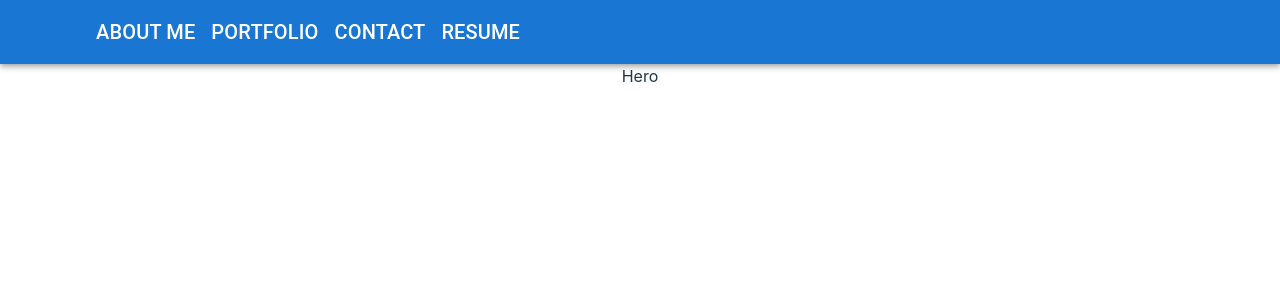
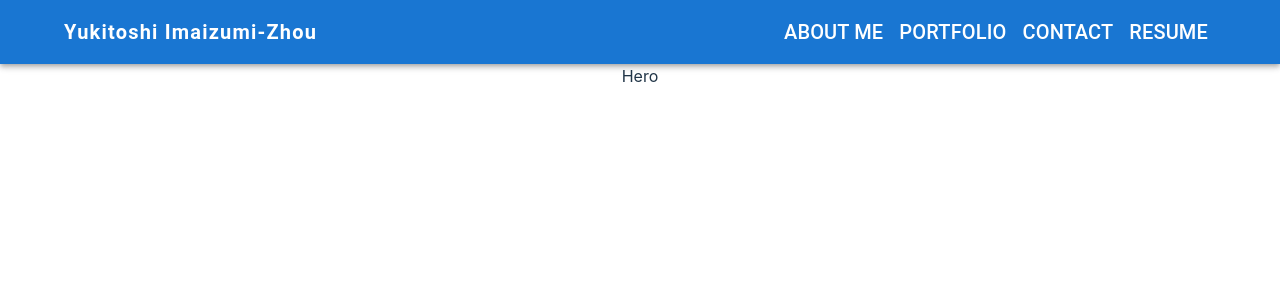
Before and after one commit to Yukitoshi12345/React-Portfolio, a React (Vite) app: page / in a window 1280 px wide. Shown: the top 300 px of the page. Built offline with nearby package versions, Linux system fonts and the light colour scheme.

Commit message:
nav bar pretty well done for now

```diff
--- a/src/components/Header.jsx
+++ b/src/components/Header.jsx
@@ -4,6 +4,8 @@ import Toolbar from "@mui/material/Toolbar";
 import Typography from "@mui/material/Typography";
 import Button from "@mui/material/Button";
 import Container from "@mui/material/Container";
+import Box from "@mui/material/Box";
+import Grid from "@mui/material/Grid";
 
 function Header() {
   const menuList = [
@@ -27,13 +29,29 @@ function Header() {
 
   return (
     <AppBar position="static">
-      <Container>
-        <Toolbar>
-          {menuList.map((item) => (
-            <Button key={item.id} color="inherit">
-              <Typography variant="h6">{item.title}</Typography>
-            </Button>
-          ))}
+      <Container maxWidth="lg">
+        <Toolbar disableGutters>
+          <Grid container alignItems="center" justifyContent="space-between">
+            <Grid item>
+              <Typography
+                variant="h6"
+                noWrap
+                component="div"
+                sx={{ fontWeight: "bold", letterSpacing: 1.2 }}
+              >
+                Yukitoshi Imaizumi-Zhou
+              </Typography>
+            </Grid>
+            <Grid item>
+              <Box sx={{ display: "flex" }}>
+                {menuList.map((item) => (
+                  <Button key={item.id} color="inherit">
+                    <Typography variant="h6">{item.title}</Typography>
+                  </Button>
+                ))}
+              </Box>
+            </Grid>
+          </Grid>
         </Toolbar>
       </Container>
     </AppBar>
```
